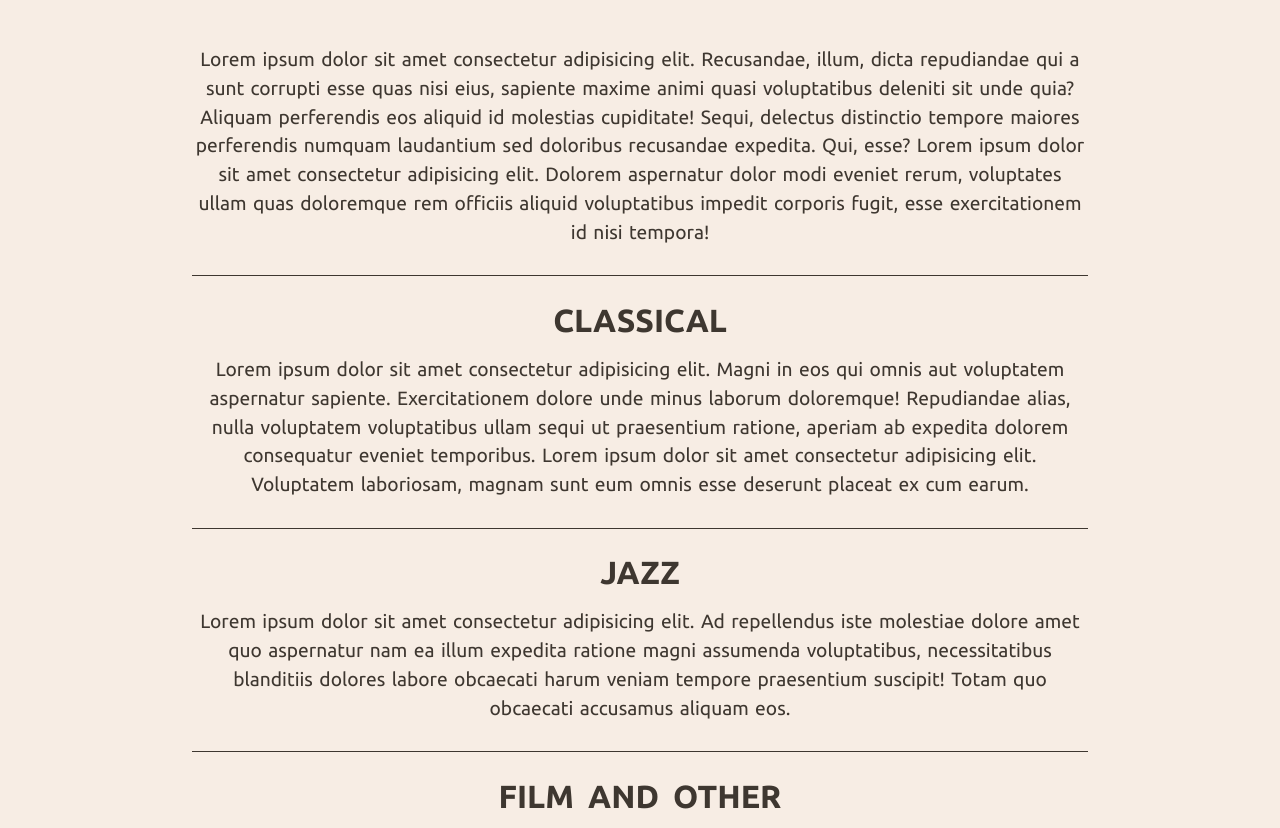
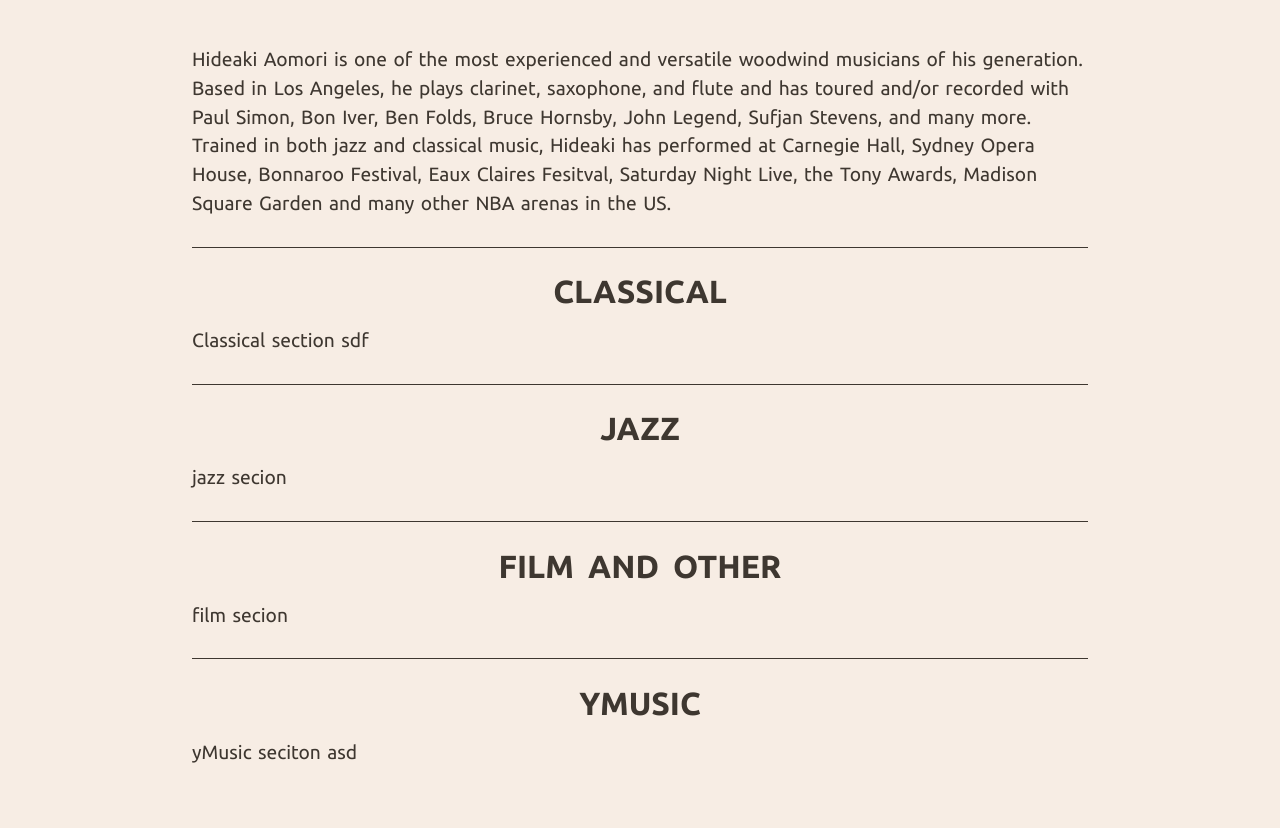
Before and after one commit to h15200/aomori-newSite-112719, a Gatsby site: page /about in a window 1280 px wide. Shown: the part 594-1422 px from the top of the page. Built offline with nearby package versions, Linux system fonts and the light colour scheme; Gatsby itself is replaced by a stand-in of ours; a web font is replaced by a local one.

Commit message:
set up all graphql queries for site articles

```diff
--- a/gatsby-config.js
+++ b/gatsby-config.js
@@ -25,7 +25,7 @@ module.exports = {
       resolve: 'gatsby-source-filesystem',
       options: {
         name: 'src',
-        path: `${__dirname}/src/`
+        path: `${__dirname}/src/Markdown/`
       }
     },
     'gatsby-transformer-remark'
--- /dev/null
+++ b/src/Markdown/about-page/classical.md
@@ -0,0 +1,6 @@
+---
+id: '2'
+date: '12-7-19'
+title: 'about classical'
+---
+Classical section sdf
--- /dev/null
+++ b/src/Markdown/about-page/film.md
@@ -0,0 +1,6 @@
+---
+id: '4'
+date: '12-7-19'
+title: 'about film'
+---
+film secion
--- /dev/null
+++ b/src/Markdown/about-page/general.md
@@ -0,0 +1,6 @@
+---
+id: '1'
+date: '12-7-19'
+title: 'about general'
+---
+Hideaki Aomori is one of the most experienced and versatile woodwind musicians of his generation. Based in Los Angeles, he plays clarinet, saxophone, and flute and has toured and/or recorded with Paul Simon, Bon Iver, Ben Folds, Bruce Hornsby, John Legend, Sufjan Stevens, and many more. Trained in both jazz and classical music, Hideaki has performed at Carnegie Hall, Sydney Opera House, Bonnaroo Festival, Eaux Claires Fesitval, Saturday Night Live, the Tony Awards, Madison Square Garden and many other NBA arenas in the US.
--- /dev/null
+++ b/src/Markdown/about-page/jazz.md
@@ -0,0 +1,6 @@
+---
+id: '3'
+date: '12-7-19'
+title: 'about jazz'
+---
+jazz secion
--- /dev/null
+++ b/src/Markdown/about-page/yMusic.md
@@ -0,0 +1,8 @@
+---
+id: '5'
+date: '12-7-19'
+title: 'about yMusic'
+---
+
+yMusic seciton
+asd
--- /dev/null
+++ b/src/Markdown/contact-page/studio.md
@@ -0,0 +1,10 @@
+---
+id: '1'
+date: 12-7-19
+title: "contact studio"
+---
+
+Studio Work section
+asdfasdfa
+\
+asdf
--- /dev/null
+++ b/src/Markdown/contact-page/teaching.md
@@ -0,0 +1,8 @@
+---
+id: '2'
+date: 12-7-19
+title: "contact teaching"
+---
+
+Teaching section
+asdf
--- a/src/pages/about.js
+++ b/src/pages/about.js
@@ -1,76 +1,43 @@
 import React, { Fragment } from "react"
-
+import { useStaticQuery, graphql } from "gatsby"
 import Layout from "../components/layout"
 import aboutStyles from "../styles/about.module.scss"
 
-const AboutPage = () => (
+const AboutPage = () => {
+  // fetching all MD files that has a frontmatter title that starts with "about" in order of id
+  const data = useStaticQuery(graphql`
+    query {
+      allMarkdownRemark(
+        filter: { frontmatter: { title: { regex: "/^about/" } } }
+        sort: { fields: [frontmatter___id] }
+      ) {
+        edges {
+          node {
+            rawMarkdownBody
+          }
+        }
+      }
+    }
+  `)
+
+  return (
     <Layout>
       <Fragment>
         <h2 className={aboutStyles.header}>About</h2>
         <div className={aboutStyles.container}>
-        <p>
-          Lorem ipsum dolor sit amet consectetur adipisicing elit. Recusandae,
-          illum, dicta repudiandae qui a sunt corrupti esse quas nisi eius,
-          sapiente maxime animi quasi voluptatibus deleniti sit unde quia?
-          Aliquam perferendis eos aliquid id molestias cupiditate! Sequi,
-          delectus distinctio tempore maiores perferendis numquam laudantium sed
-          doloribus recusandae expedita. Qui, esse? Lorem ipsum dolor sit amet
-          consectetur adipisicing elit. Dolorem aspernatur dolor modi eveniet
-          rerum, voluptates ullam quas doloremque rem officiis aliquid
-          voluptatibus impedit corporis fugit, esse exercitationem id nisi
-          tempora!
-        </p>
+          <p>{data.allMarkdownRemark.edges[0].node.rawMarkdownBody}</p>
           <h2 id="classical">Classical</h2>
-        <p>
-          Lorem ipsum dolor sit amet consectetur adipisicing elit. Magni in eos
-          qui omnis aut voluptatem aspernatur sapiente. Exercitationem dolore
-          unde minus laborum doloremque! Repudiandae alias, nulla voluptatem
-          voluptatibus ullam sequi ut praesentium ratione, aperiam ab expedita
-          dolorem consequatur eveniet temporibus. Lorem ipsum dolor sit amet
-          consectetur adipisicing elit. Voluptatem laboriosam, magnam sunt eum
-          omnis esse deserunt placeat ex cum earum.
-        </p>
+          <p>{data.allMarkdownRemark.edges[1].node.rawMarkdownBody}</p>
           <h2 id="jazz">Jazz</h2>
-        <p>
-          Lorem ipsum dolor sit amet consectetur adipisicing elit. Ad
-          repellendus iste molestiae dolore amet quo aspernatur nam ea illum
-          expedita ratione magni assumenda voluptatibus, necessitatibus
-          blanditiis dolores labore obcaecati harum veniam tempore praesentium
-          suscipit! Totam quo obcaecati accusamus aliquam eos.
-        </p>
+          <p>{data.allMarkdownRemark.edges[2].node.rawMarkdownBody}</p>
           <h2 id="film">Film and Other</h2>
-        <p>
-          Lorem ipsum dolor sit amet consectetur adipisicing elit. Quidem
-          repudiandae porro dolorem voluptas, modi iusto pariatur laboriosam
-          unde totam eos sapiente nisi? Architecto vel provident error.
-          Distinctio mollitia commodi voluptates laudantium reprehenderit
-          impedit praesentium quibusdam? Eos, exercitationem. Tenetur, autem
-          modi? Lorem ipsum dolor sit amet, consectetur adipisicing elit.
-          Temporibus debitis provident illo tenetur accusamus voluptatibus quia
-          delectus at est ducimus. Lorem ipsum dolor sit amet consectetur
-          adipisicing elit. Doloribus officiis natus cupiditate quae nihil culpa
-          maxime tempore, eaque nemo quos non sit adipisci aliquid repudiandae
-          voluptatibus aliquam obcaecati illo qui.
-        </p>
+          <p>{data.allMarkdownRemark.edges[3].node.rawMarkdownBody}</p>
           <h2 id="ymusic">yMusic</h2>
-        <p>
-          Lorem ipsum dolor sit amet consectetur adipisicing elit. Inventore
-          fugit hic ut esse. Odit doloremque ea unde a labore laudantium, libero
-          fugit, repudiandae error quam velit debitis molestias earum! Optio,
-          sint porro. Quasi quod consequuntur repellat nam inventore, sequi sed?
-          Lorem ipsum dolor sit amet consectetur adipisicing elit. Assumenda,
-          atque, magnam illum unde harum facere omnis, eveniet maxime vitae
-          reprehenderit aliquid! Vitae doloremque ipsa deleniti. Quis distinctio
-          accusantium, vero natus aperiam possimus, alias obcaecati illum earum
-          molestiae magnam eius ducimus. Lorem ipsum dolor sit amet consectetur
-          adipisicing elit. Fugit soluta quisquam corrupti dolorum quidem sint
-          non. Et iure autem doloremque saepe hic deleniti voluptatem. Dolores
-          tempora sit, non praesentium debitis modi voluptas culpa? Minus,
-          tenetur possimus? Provident saepe eius molestiae.
-        </p>
+          <p>{data.allMarkdownRemark.edges[4].node.rawMarkdownBody}</p>
         </div>
       </Fragment>
     </Layout>
   )
+}
 
 export default AboutPage
--- a/src/styles/about.module.scss
+++ b/src/styles/about.module.scss
@@ -24,6 +24,7 @@
 
 .container p {
   padding-bottom: 1.5em;
+  text-align: left;
 }
 
 @media only screen and (min-width: 600px) {
```
Also changed, not shown: src/CTA md/ctaTemplate.txt (deleted, +0 -8 lines), src/Markdown/cta/ctaTemplate.txt (added, +11 -0 lines), src/components/cta.js (+6 -9 lines), src/pages/contact.js (+16 -27 lines), src/Markdown/cta/bowery1-3-19.md (line endings or trailing spaces). Lines whose indentation alone changed are shown as unchanged.
